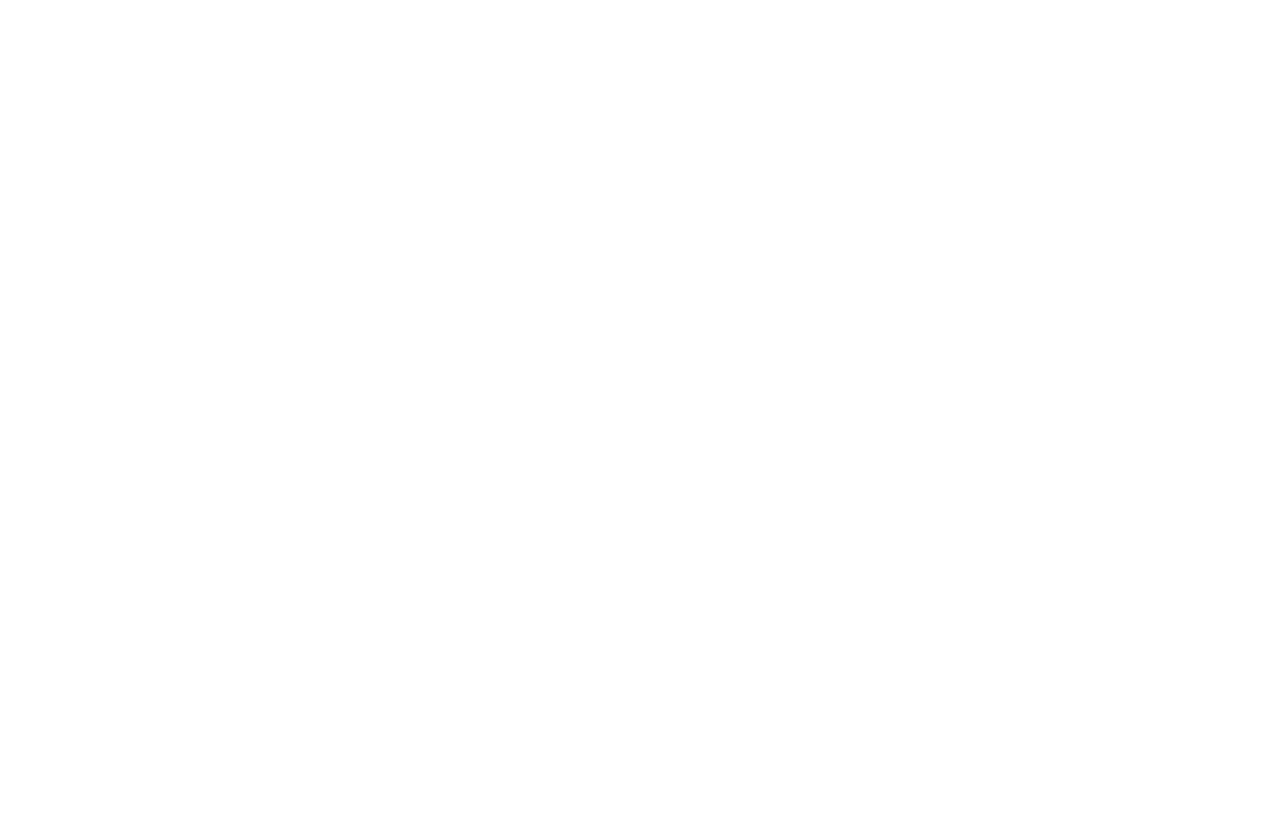
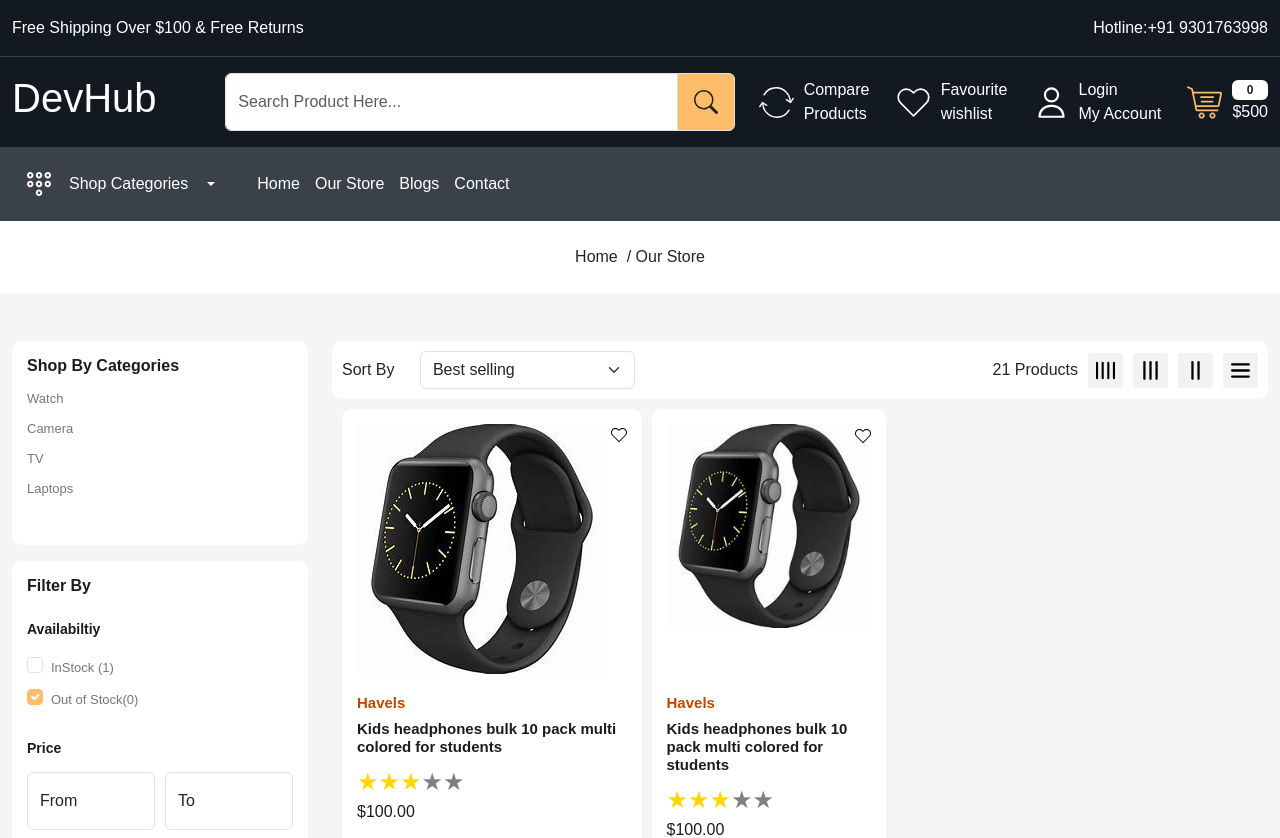
Before and after one commit to Arjav1971/DevHub, a React (Create React App) app: page /product in a window 1280 px wide. Before the commit this address had no page. Shown: the top 838 px of the page. Before the commit the page ends 800 px from the top, so only its background shows below. Built offline with nearby package versions, Linux system fonts and the light colour scheme; a web font is replaced by a local one.

Commit message:
downgrade to completion to UI

```diff
--- a/src/App.js
+++ b/src/App.js
@@ -36,7 +36,7 @@
           />
           <Route path="about" element={<Layout><About /></Layout>} />
           <Route path="contact" element={<Layout><Contact /></Layout>} />
-          <Route path="store" element={<Layout><OurStore /></Layout>} />
+          <Route path="product" element={<Layout><OurStore /></Layout>} />
           <Route path="product/:id" element={<Layout><SingleProduct/></Layout>} />
           <Route path="blogs" element={<Layout><Blog/></Layout>} />
           <Route path="blog/:id" element={<Layout><SingleBlog/></Layout>} />
--- a/src/components/Header.js
+++ b/src/components/Header.js
@@ -92,7 +92,7 @@
                         <div className="menu-links">
                             <div className="d-flex align-items-center gap-15">
                                 <NavLink className="text-white" to="/">Home</NavLink>
-                                <NavLink className="text-white" to="/store">Our Store</NavLink>
+                                <NavLink className="text-white" to="/product">Our Store</NavLink>
                                 <NavLink className="text-white" to="/blogs">Blogs</NavLink>
                                 <NavLink className="text-white" to="/contact">Contact</NavLink>
 
--- a/src/components/ProductCard.js
+++ b/src/components/ProductCard.js
@@ -18,7 +18,7 @@
 
   return (
     <>
-    <div className={` ${location.pathname=="/store" ? `gr-${grid}`:"col-3"}`}>
+    <div className={` ${location.pathname=="/product" ? `gr-${grid}`:"col-3"}`}>
         <Link to="product/:id" className="product-card position-relative">
             <div className="wishlist-icon position-absolute">
                 <button className='border-0 bg-transparent'><img src={wish} alt="wishlist"/></button >
@@ -33,11 +33,11 @@
                     Kids headphones bulk 10 pack multi colored for students
                 </h5>
                 <ReactStars
-                countbutton
-                size={24}
-                value='3'
-                edit={false}
-                activeColor="#ffd700"
+               count={5}
+               size={24}
+               value='3'
+               edit={false}
+               activeColor="#ffd700"
                 />
                 <p className={`description ${grid === 12 ? "d-block" : "d-none"}`}>At vero eos accumus et isusto odio
                 bla bla fjebhf fjhfef jfehffk jhwk olejedn dwtdd vhdfd jfbef
```
